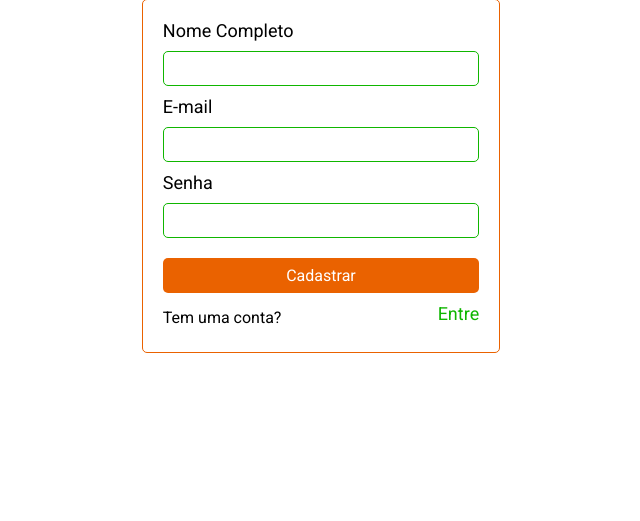
After one commit to leandrocvt/site-hortifruti, a PHP site: page /cadastro.html in a window 1280 px wide. The commit adds this page. Shown: the part 279-800 px from the top of the page, without its empty margins (319-959 px from the left). Run offline with PHP 8.4, Linux system fonts and the light colour scheme.

Commit message:
Criando pagina de login e cadastro

```diff
--- /dev/null
+++ b/cadastro.html
@@ -0,0 +1,33 @@
+<!DOCTYPE html>
+<html lang="en">
+
+<head>
+    <meta charset="UTF-8">
+    <meta http-equiv="X-UA-Compatible" content="IE=edge">
+    <meta name="viewport" content="width=device-width, initial-scale=1.0">
+    <link rel="stylesheet" href="css/cadastro.css">
+    <title>Cadastro</title>
+</head>
+
+<body>
+    <main>
+        <div id="logo">
+            <img src="img/Logo.svg" alt="">
+        </div>
+        <form action="#">
+            <label for="username">Nome Completo</label>
+            <input type="text" name="username" id="name" maxlength="30" required >
+            <label for="useremail">E-mail</label>
+            <input type="email" name="useremail" id="email" maxlength="30" required>
+            <label for="usersenha">Senha</label>
+            <input type="password" name="usersenha" id="password" maxlength="30" required>
+            <button type="button" id="cadastrar">Cadastrar</button>
+            <div>
+                <span>Tem uma conta?</span>
+                <a href="#">Entre</a>
+            </div>
+        </form>
+    </main>
+</body>
+
+</html>
--- /dev/null
+++ b/css/cadastro.css
@@ -0,0 +1,80 @@
+@import url('https://fonts.googleapis.com/css2?family=Roboto&display=swap');
+
+* {
+    padding: 0;
+    margin: 0;
+    border: 0;
+    box-sizing: border-box;
+    list-style: none;
+    text-decoration: none;
+    font-family: 'Roboto', sans-serif;
+}
+
+main{
+    width: 80%;
+    height: 500px;
+    margin: 100px auto;
+}
+
+#logo{
+    width: 20%;
+    height: auto;
+    margin: auto;
+}
+
+#logo img{
+    width: 100%;
+    height: 100%;
+}
+
+form{
+    width: 35%;
+    height: auto;
+    margin: 20px auto;
+    display: flex;
+    flex-direction: column;
+    padding: 20px;
+    font-size: 18px;
+    border-radius: 5px;
+    border: 1px solid #EA6200;
+}
+
+form input{
+    height: 35px;
+    outline: none;
+    border: 1px solid #0FB600;
+    border-radius: 5px;
+    font-size: 16px;
+    margin: 10px 0px;
+}
+
+#cadastrar{
+    background-color: #EA6200;
+    padding: 8px 0px;
+    margin: 10px 0px;
+    border-radius: 5px;
+    color: #fff;
+    font-size: 16px;
+    cursor: pointer;
+}
+
+#cadastrar:hover{
+    transition: 1s all;
+    background-color: #ea6200d2;
+}
+
+form p, span{
+    margin: 5px 0px;
+    font-size: 16px;
+    cursor: pointer;
+}
+
+form div{
+    display: flex;
+    justify-content: space-between;
+}
+
+a{
+    text-decoration: none;
+    color: #0FB600;
+}
--- a/index.html
+++ b/index.html
@@ -5,7 +5,7 @@
     <meta charset="UTF-8">
     <meta http-equiv="X-UA-Compatible" content="IE=edge">
     <meta name="viewport" content="width=device-width, initial-scale=1.0">
-    <link rel="stylesheet" href="style.css" type="text/css">
+    <link rel="stylesheet" href="css/style.css" type="text/css">
     <title>Hortifruti</title>
 </head>
 
@@ -25,8 +25,8 @@
                     </ul>
                 </div>
                 <div id="div-botoes">
-                    <button type="button" id="entrar">Entrar</button>
-                    <button type="button" id="cadastrar">Cadastrar</button>
+                    <a href="login.html" id="entrar" target="_blank">Entrar</a>
+                    <a href="cadastro.html" id="cadastrar" target="_blank">Cadastrar</a>
                 </div>
             </nav>
         </header>
```
Also changed, not shown: css/login.css (added, +80 -0 lines), css/style.css (renamed from style.css, +6 -2 lines), login.html (added, +32 -0 lines).
